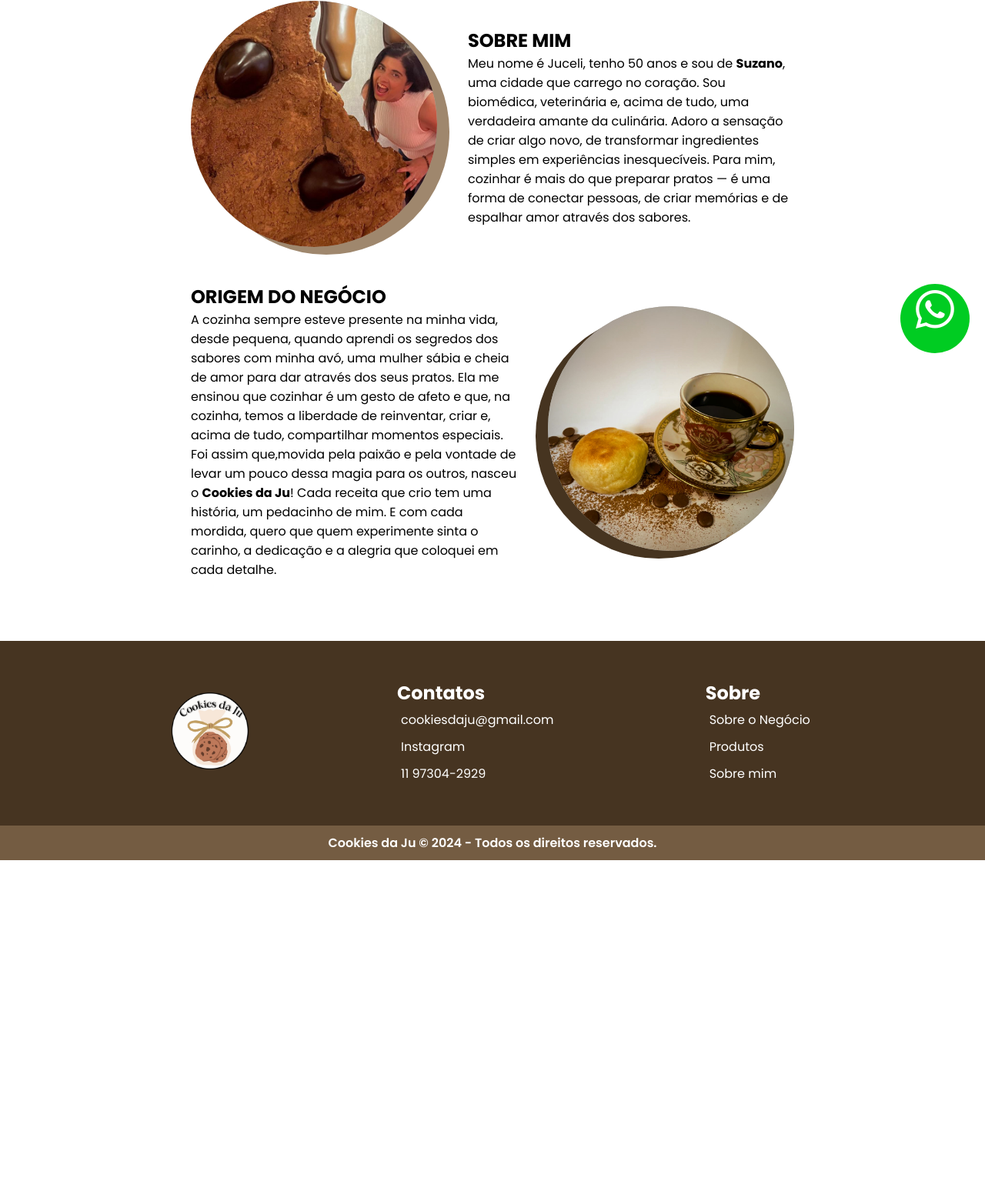
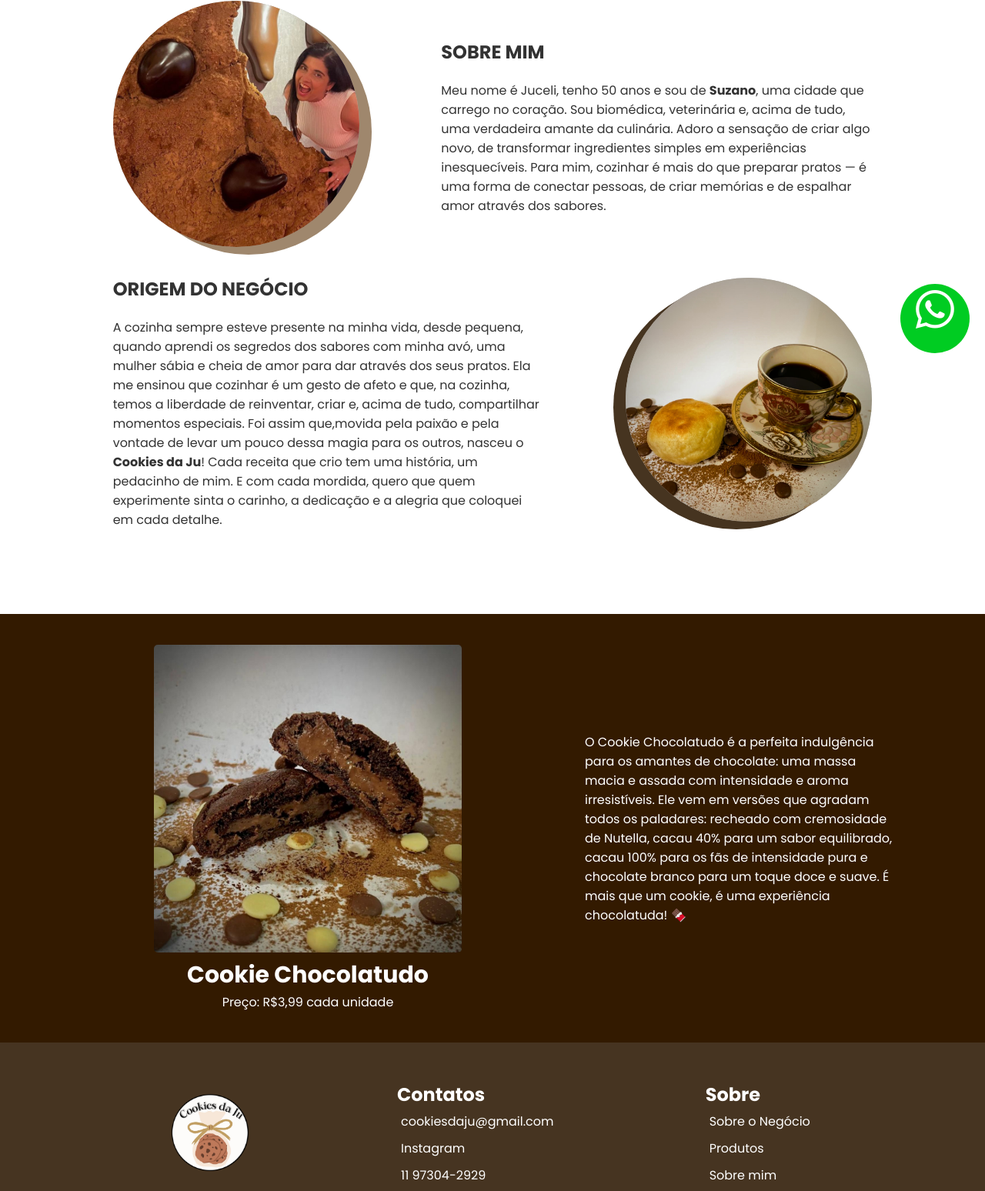
Before and after one commit to GabSouzaGit/cookies_ju, a plain HTML site: page index.html in a window 1280 px wide. Shown: the part 321-1869 px from the top of the page at 77% size. Before the commit the page ends 1439 px from the top, so only its background shows below. Drawn offline with nearby package versions, Linux system fonts and the light colour scheme; a web font is replaced by a local one.

Commit message:
:construction: Cookies chocolatudo e de churros em card

```diff
--- a/estilo.css
+++ b/estilo.css
@@ -6,6 +6,11 @@
     font-family: "Poppins", serif;
     margin: 0;
 }
+
+#sobre {
+    color: #333;
+}
+
 
 /* -- TIAGO -- */
 
@@ -68,8 +73,54 @@ header {
 
 /* -- */
 
-/* -- GABRIEL -- https://api.whatsapp.com/send?phone=5511973042929 */
+/* -- GEOVANI -- */
 
+#alto, #baixo {
+    display: flex;
+    justify-content: space-evenly;
+    align-items: center;
+    gap: 40px;
+    flex-wrap: wrap;
+    margin-bottom: 30px;
+}
+
+#sobre {
+    margin: 5rem;
+    display: flex;
+    flex-direction: column;
+}
+
+#baixo {
+    flex-direction: row-reverse;
+}
+
+figure .bola {
+    width: 20rem;
+    border-radius: 50%;
+    background-color: hsl(0, 0%, 70%);
+    background-position: center;
+}
+
+#sobre #alto figure .bola {
+    box-shadow: 16px 10px 0px #9f876d;
+}
+
+#sobre #baixo figure .bola {
+    box-shadow: -16px 10px 0px #463420;
+}
+
+#sobre article {
+    width: 100%;
+    max-width: 50%;
+}
+
+#sobre article h2 {
+    margin-bottom: 20px;
+}
+
+/* -- */
+
+/* -- GABRIEL -- */
 #whatsapp {
     height: 90px;
     width: 90px;
@@ -100,54 +151,58 @@ header {
     color: #fff;
 }
 
-/* -- */
+#slider {
+    display: flex;
+    max-height: max-content;
+    overflow-x: scroll;
+}
 
-/* -- GEOVANI -- */
+#slider .card {
+    padding: 40px;
+    min-width: 100vw;
+    display: flex;
+    align-items: center;
+    justify-content: space-evenly;
+    flex-wrap: wrap;
+    height: 100%;
+}
 
+#slider .card div {
+    height: 100%;
+}
 
-#sobre, #alto, #baixo {
+#slider .card #cookie, #slider .card #descricao {
     display: flex;
+    flex-direction: column;
     justify-content: center;
     align-items: center;
-    gap: 40px;
 }
 
-#alto, #baixo {
-    flex-direction: row;
-    padding: 0 15%;
+#slider .card #descricao {
+    width: 100%;
+    max-width: 400px;
+    flex-grow: 1;
 }
 
-#sobre {
-    margin: 5rem;
-    display: flex;
-    flex-direction: column;
+#slider .card #cookie figure img {
+    height: 400px;
+    border-radius: 5px;
 }
 
-#baixo {
-    flex-direction: row-reverse;
+#slider .card #cookie h1 {
+    font-size: 30px;
 }
 
-figure .bola {
-    width: 20rem;
-    border-radius: 50%;
-    background-color: hsl(0, 0%, 70%);
-    background-position: center;
+#chocolatudo {
+    background: hsl(30, 100%, 10%);
 }
 
-#sobre #alto figure .bola {
-    box-shadow: 16px 10px 0px #9f876d;
+#churros {
+    background: hsl(40, 100%, 30%);
 }
 
-#sobre #baixo figure .bola {
-    box-shadow: -16px 10px 0px #463420;
-}
-
-.conteudo {
-    color: #333;
-}
-
-.conteudo h1 {
-    font-size: 30px;
+#chocolatudo, #churros {
+    color: #fff;
 }
 
 /* -- */
@@ -202,9 +257,14 @@ figure .bola {
     transform: translateX(5px);
 }
 
-@media (max-width: 675px) {
+@media (max-width: 910px) {
     .separador {
         display: none;
+    }
+
+    #sobre article {
+        justify-content: center;
+        max-width: 90%;
     }
 
     header {
--- a/index.html
+++ b/index.html
@@ -1,6 +1,5 @@
 <!DOCTYPE html>
 <html lang="pt-br">
-
     <head>
         <meta charset="UTF-8">
         <meta name="viewport" content="width=device-width, initial-scale=1.0">
@@ -8,7 +7,6 @@
         <link rel="stylesheet" href="estilo.css">
         <link rel="stylesheet" href="https://cdn.jsdelivr.net/npm/bootstrap-icons@1.3.0/font/bootstrap-icons.css">
     </head>
-
     <body>
         <div id="whatsapp">
             <a href="https://api.whatsapp.com/send?phone=5511973042929" target="_blank">
@@ -51,9 +49,51 @@
                 <article>
                     <h2>ORIGEM DO NEGÓCIO</h2>
                     <p>
-                    A cozinha sempre esteve presente na minha vida, desde pequena, quando aprendi os segredos dos sabores com minha avó, uma mulher sábia e cheia de amor para dar através dos seus pratos. Ela me ensinou que cozinhar é um gesto de afeto e que, na cozinha, temos a liberdade de reinventar, criar e, acima de tudo, compartilhar momentos especiais. Foi assim que,movida pela paixão e pela vontade de levar um pouco dessa magia para os outros, nasceu o <strong>Cookies da Ju</strong>! Cada receita que crio tem uma história, um pedacinho de mim. E com cada mordida, quero que quem experimente sinta o carinho, a dedicação e a alegria que coloquei em cada detalhe.
+                        A cozinha sempre esteve presente na minha vida, desde pequena,
+                        quando aprendi os segredos dos sabores com minha avó, uma mulher
+                        sábia e cheia de amor para dar através dos seus pratos. Ela me ensinou
+                        que cozinhar é um gesto de afeto e que, na cozinha, temos a liberdade de
+                        reinventar, criar e, acima de tudo, compartilhar momentos especiais. Foi
+                        assim que,movida pela paixão e pela vontade de levar um pouco dessa magia
+                        para os outros, nasceu o <strong>Cookies da Ju</strong>! Cada receita que
+                        crio tem uma história, um pedacinho de mim. E com cada mordida, quero
+                        que quem experimente sinta o carinho, a dedicação e a alegria que
+                        coloquei em cada detalhe.
                     </p>
                 </article>
+            </section>
+        </section>
+        <section id="slider">
+            <section class="card" id="chocolatudo">
+                <div id="cookie">
+                    <figure>
+                        <img src="imgs/cookies/chocolatudo.jpeg" alt="Cookie Chocolatudo">
+                    </figure>
+                    <h1> Cookie Chocolatudo </h1>
+                    <article> Preço: R$3,99 cada unidade </article>
+                </div>
+                <div id="descricao">
+                    O Cookie Chocolatudo é a perfeita indulgência para os amantes de chocolate: uma
+                    massa macia e assada com intensidade e aroma irresistíveis. Ele vem em versões
+                    que agradam todos os paladares: recheado com cremosidade de Nutella, cacau 40%
+                    para um sabor equilibrado, cacau 100% para os fãs de intensidade pura e chocolate
+                    branco para um toque doce e suave. É mais que um cookie, é uma experiência chocolatuda! 🍫
+                </div>
+            </section>
+            <section class="card" id="churros">
+                <div id="cookie">
+                    <figure>
+                        <img src="imgs/cookies/churros.jpeg" alt="Cookie de Churros">
+                    </figure>
+                    <h1> Cookie de Churros (doce de leite) </h1>
+                    <article> Preço: R$3,99 cada unidade </article>
+                </div>
+                <div id="descricao">
+                    O Cookie de Churros é uma explosão de sabores clássicos em forma de cookie: massa
+                    macia e dourada, que remete ao sabor do churros tradicional. O recheio cremoso de doce
+                    de leite completa a experiência, trazendo um equilíbrio perfeito entre
+                    doçura e nostalgia. Cada mordida é um convite para se deliciar! 🥐✨
+                </div>
             </section>
         </section>
         <footer id="rodape-principal">
@@ -79,5 +119,4 @@
             </section>
         </footer>
     </body>
-
 </html>
```
Also changed, not shown: imgs/cookies/chocolatudo.jpeg (added), imgs/cookies/churros.jpeg (added). Lines whose indentation alone changed are shown as unchanged.
